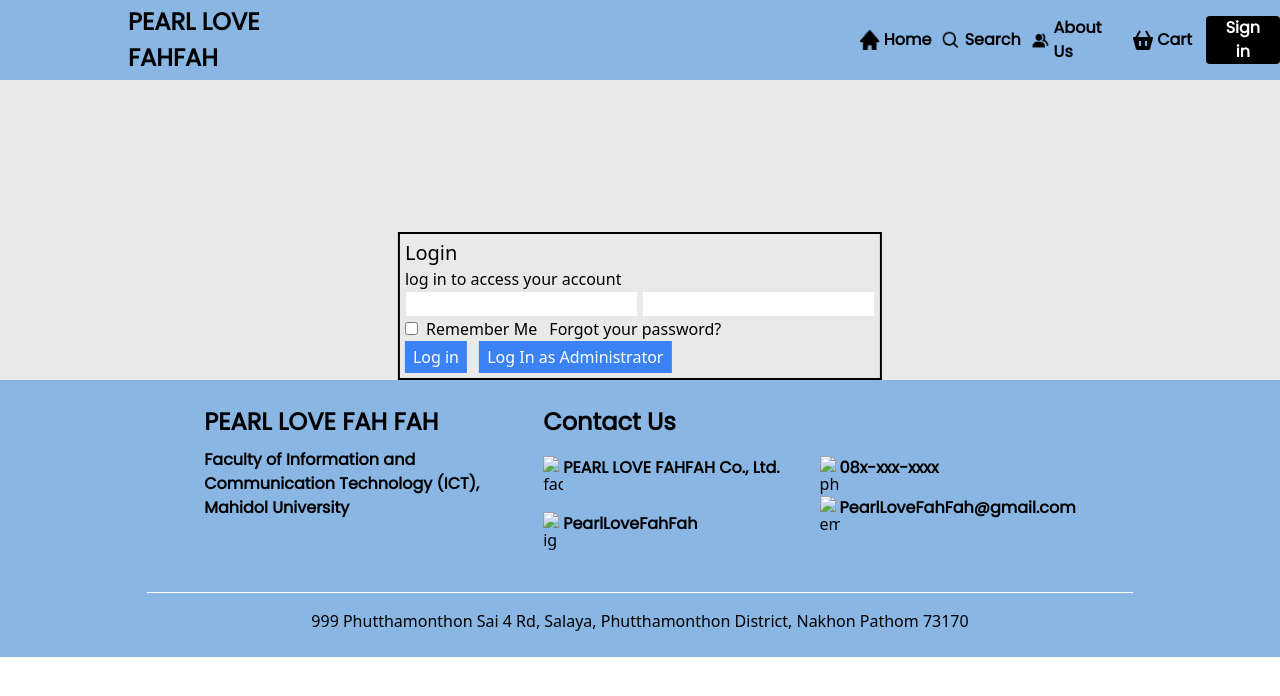
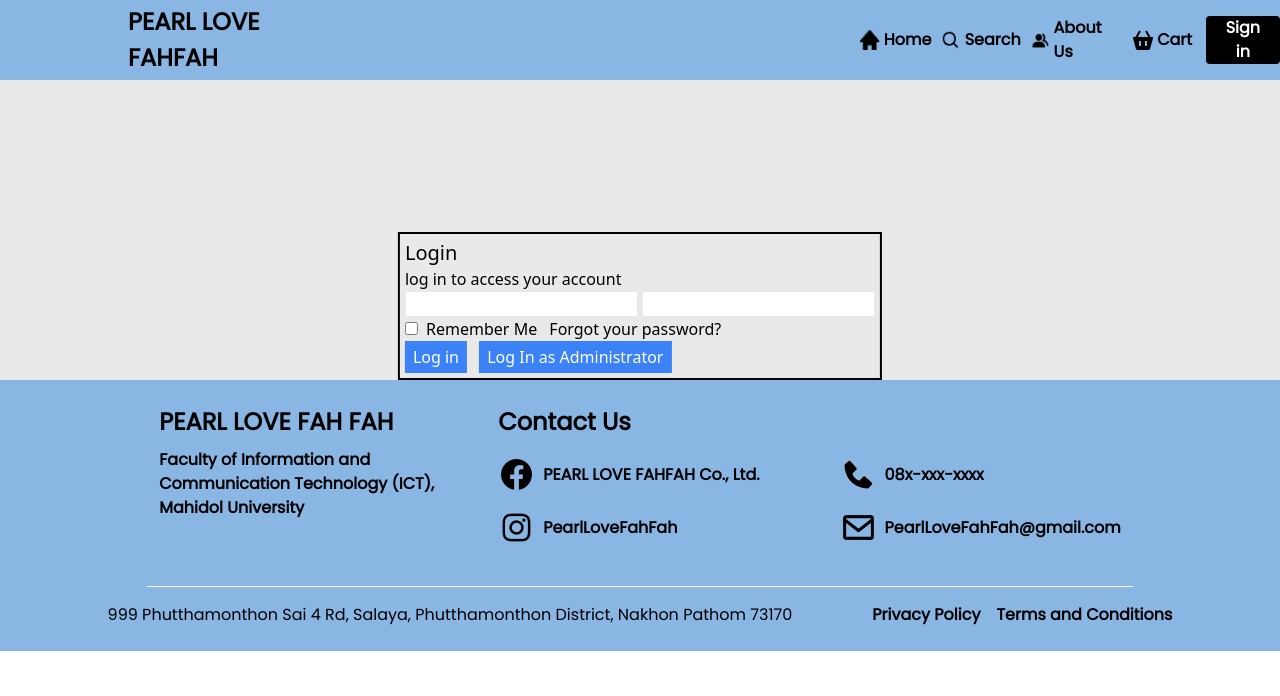
Before and after one commit to KoroneSS/WebDev, a website: page html/signin.html in a window 1280 px wide. Drawn offline with nearby package versions, Linux system fonts and the light colour scheme.

Commit message:
fix footer

```diff
--- a/html/signin.html
+++ b/html/signin.html
@@ -77,24 +77,24 @@
                 <div class="contactinfo columns-2 flex">
                     <!--first column-->
                     <div class="c1">
-                        <div class="facebook flex mb-4">
-                            <img src="" alt="facebook" width="20px" height="20px">
-                            <h1 class="fz-16">PEARL LOVE FAHFAH Co., Ltd.</h1>
+                        <div class="facebook flex mb-4 items-center">
+                            <img src="/image/footerImages/facebook.png" alt="facebook" width="37px" height="37px">
+                            <h1 class="fz-16 pl-2">PEARL LOVE FAHFAH Co., Ltd.</h1>
                         </div>
-                        <div class="ig flex">
-                            <img src="" alt="ig" width="20px" height="20px">
-                            <h1 class="fz-16">PearlLoveFahFah</h1>
+                        <div class="ig flex items-center">
+                            <img src="/image/footerImages/ig.png" alt="ig" width="37px" height="37px">
+                            <h1 class="fz-16 pl-2">PearlLoveFahFah</h1>
                         </div>
                     </div>
                     <!--second column-->
-                    <div class="c2 ml-10">
-                        <div class="phone flex">
-                            <img src="" alt="phone" width="20px" height="20px">
-                            <h1 class="fz-16">08x-xxx-xxxx</h1>
+                    <div class="c2 ml-20">
+                        <div class="phone flex items-center mb-4">
+                            <img src="/image/footerImages/phone.png" alt="phone" width="37px" height="20px">
+                            <h1 class="fz-16 pl-2">08x-xxx-xxxx</h1>
                         </div>
-                        <div class="email flex">
-                            <img src="" alt="email" width="20px" height="20px">
-                            <h1 class="fz-16">PearlLoveFahFah@gmail.com</h1>
+                        <div class="email flex items-center">
+                            <img src="/image/footerImages/email.png" alt="email" width="37px" height="37px">
+                            <h1 class="fz-16 pl-2">PearlLoveFahFah@gmail.com</h1>
                         </div>
                     </div>
                 </div>
@@ -102,12 +102,15 @@
             <div class="line mt-10 mb-4"></div>
 
 
-            <div class="under_line">
-                <div class="loc">
+            <div class="under_line flex">
+                <div class="loc poppin">
                     <h4>999 Phutthamonthon Sai 4 Rd, Salaya, Phutthamonthon District, Nakhon Pathom 73170</h4>
                 </div>
 
-                <div class="privacy"></div>
+                <div class="privacy flex fz-16 pl-20">
+                    <h4>Privacy Policy</h4>
+                    <h4 class="pl-4">Terms and Conditions</h4>
+                </div>
             </div>
         </div>
 
```
Also changed, not shown: public/image/footerImages/email.png (added), public/image/footerImages/facebook.png (added), public/image/footerImages/ig.png (added), public/image/footerImages/phone.png (added), public/style.css.
